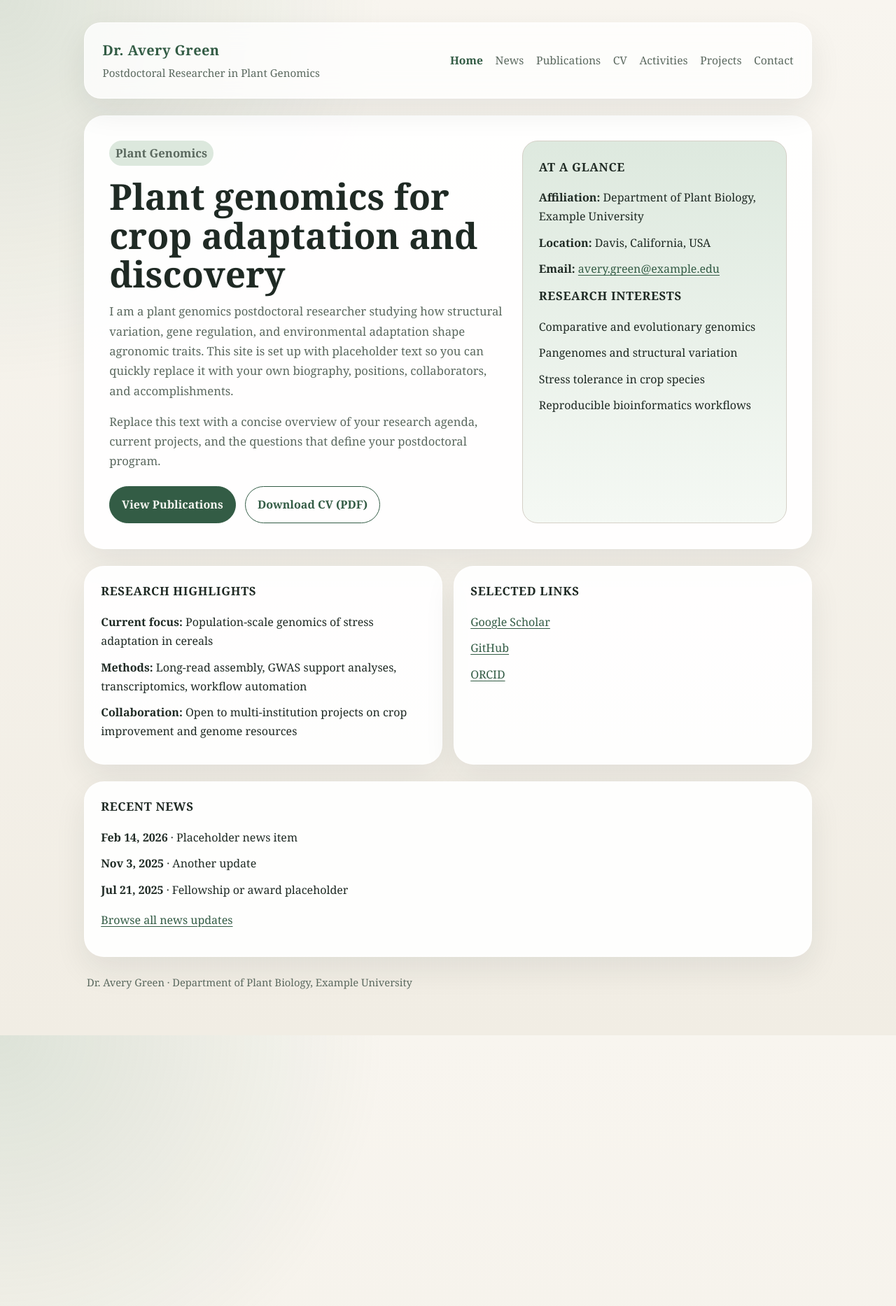
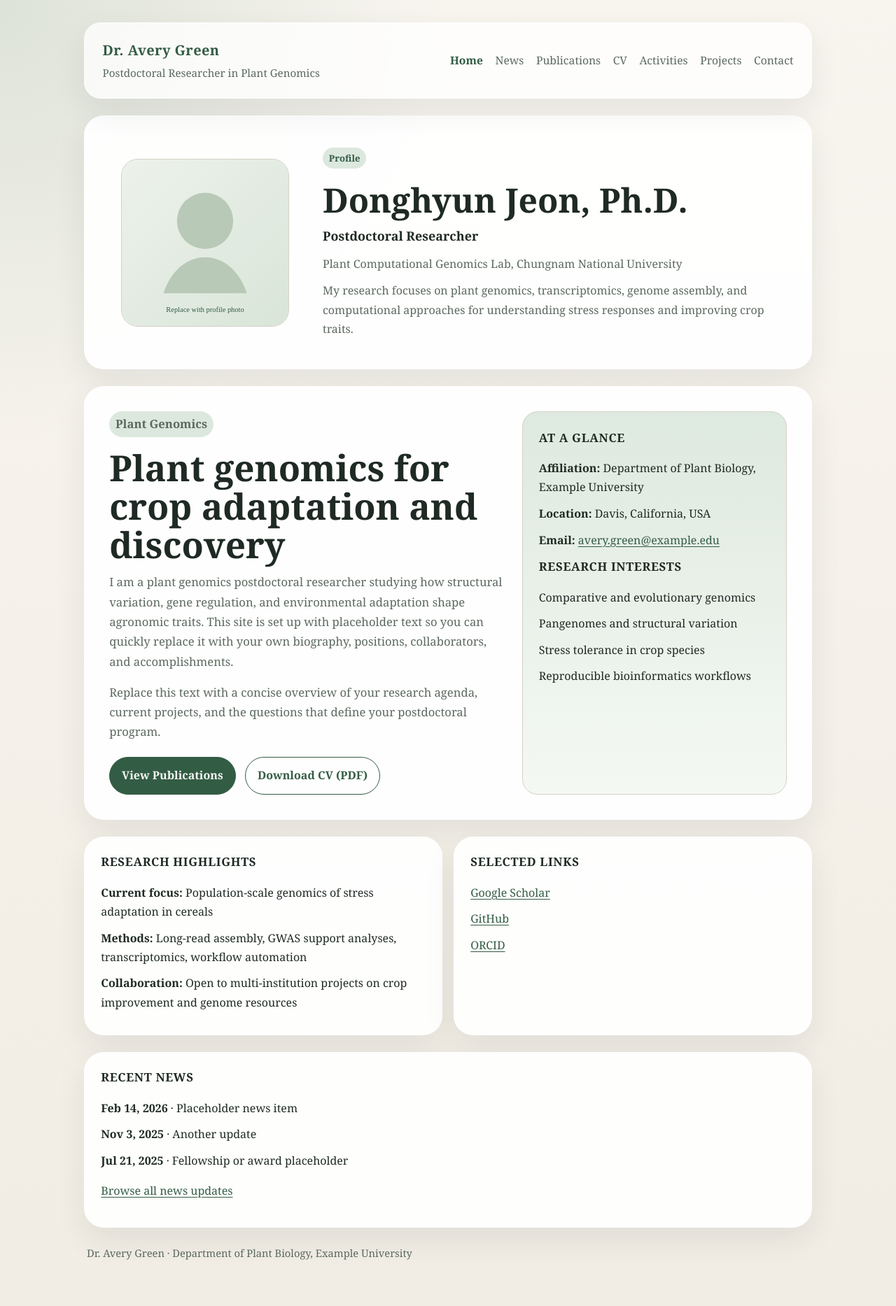
Before and after one commit to Jeondong/Jeondong.github.io, a Jekyll site: the page built from index.md, in a window 1280 px wide. Shown: the whole page at 70% size. Built offline with Jekyll 4.4.1, drawn with Linux system fonts in a browser that asks for light colours.

Commit message:
Update website

```diff
--- a/assets/css/style.css
+++ b/assets/css/style.css
@@ -101,11 +101,57 @@ a:hover {
 
 .hero,
 .page-card,
-.section-card {
+.section-card,
+.profile-section {
   background: var(--panel-strong);
   border: 1px solid rgba(255, 255, 255, 0.75);
   box-shadow: var(--shadow);
   border-radius: 28px;
+}
+
+.profile-section {
+  display: grid;
+  grid-template-columns: minmax(220px, 280px) minmax(0, 1fr);
+  gap: 1.75rem;
+  align-items: center;
+  padding: 2rem;
+}
+
+.profile-photo-wrap {
+  display: flex;
+  justify-content: center;
+}
+
+.profile-photo {
+  display: block;
+  width: min(100%, 240px);
+  aspect-ratio: 1 / 1;
+  object-fit: cover;
+  border-radius: 24px;
+  border: 1px solid var(--line);
+  background: #edf2eb;
+}
+
+.profile-copy h1 {
+  margin: 0.35rem 0 0.65rem;
+  font-size: clamp(2rem, 4vw, 3rem);
+  line-height: 1.08;
+}
+
+.profile-title,
+.profile-affiliation,
+.profile-intro {
+  margin: 0 0 0.7rem;
+}
+
+.profile-title {
+  font-size: 1.12rem;
+  font-weight: 700;
+}
+
+.profile-affiliation,
+.profile-intro {
+  color: var(--muted);
 }
 
 .hero {
@@ -234,6 +280,7 @@ a:hover {
 }
 
 @media (max-width: 820px) {
+  .profile-section,
   .hero,
   .two-column {
     grid-template-columns: 1fr;
@@ -247,4 +294,12 @@ a:hover {
   .page-card {
     padding: 1.35rem;
   }
+
+  .profile-section {
+    padding: 1.35rem;
+  }
+
+  .profile-photo {
+    width: min(100%, 220px);
+  }
 }
--- a/index.md
+++ b/index.md
@@ -4,6 +4,26 @@ title: Home
 nav_title: Home
 nav_order: 1
 ---
+
+<section class="profile-section">
+  <div class="profile-photo-wrap">
+    <img
+      class="profile-photo"
+      src="{{ '/assets/images/profile-placeholder.svg' | relative_url }}"
+      alt="Profile placeholder for Donghyun Jeon, Ph.D."
+    >
+  </div>
+
+  <div class="profile-copy">
+    <p class="badge">Profile</p>
+    <h1>Donghyun Jeon, Ph.D.</h1>
+    <p class="profile-title">Postdoctoral Researcher</p>
+    <p class="profile-affiliation">Plant Computational Genomics Lab, Chungnam National University</p>
+    <p class="profile-intro">
+      My research focuses on plant genomics, transcriptomics, genome assembly, and computational approaches for understanding stress responses and improving crop traits.
+    </p>
+  </div>
+</section>
 
 <section class="hero">
   <div>
```
Also changed, not shown: assets/images/profile-placeholder.svg (added).
